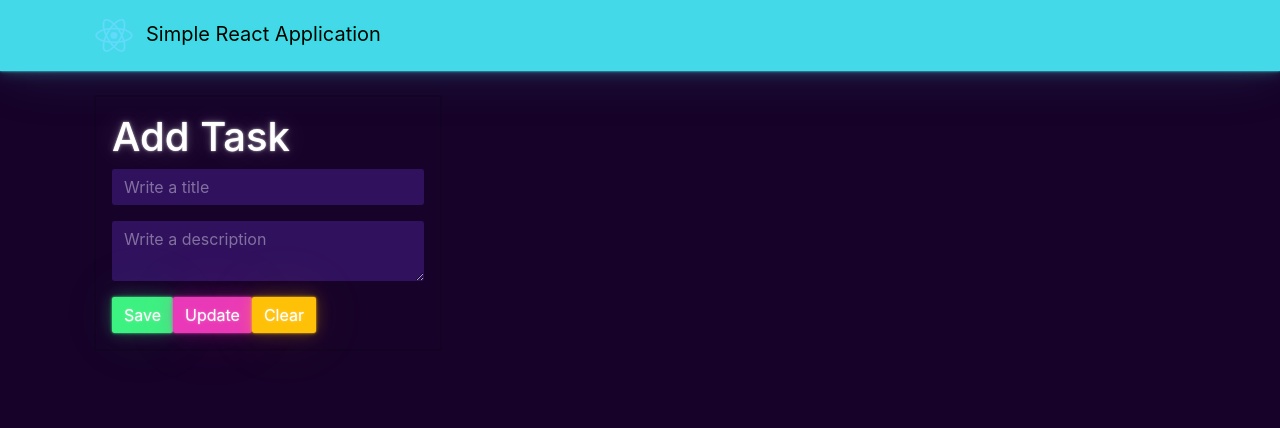
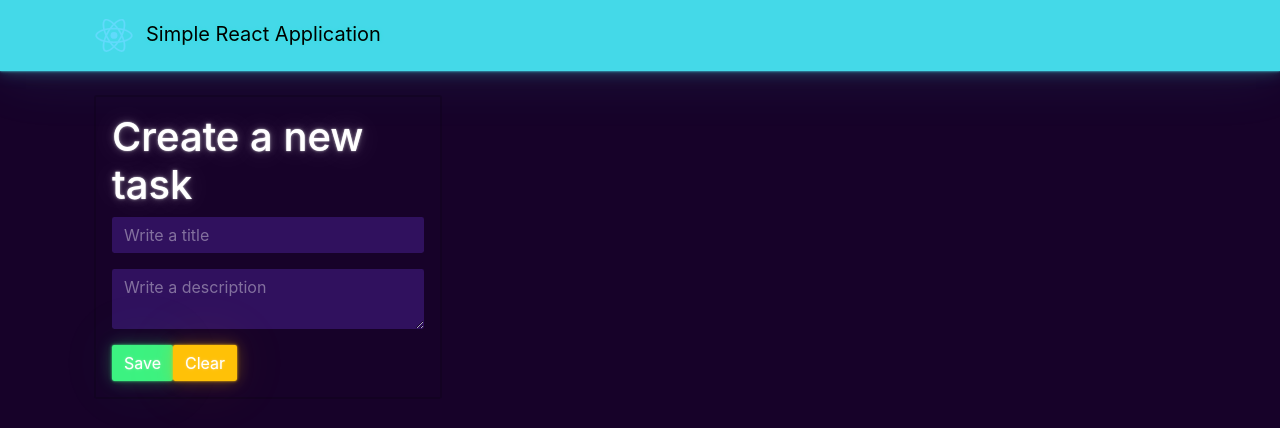
Before and after one commit to crolopez/simple-react-app, a React (Create React App) app: page / in a window 1280 px wide. Shown: the top 428 px of the page. Built offline with nearby package versions, Linux system fonts and the light colour scheme.

Commit message:
Enable or disable the buttons depending on the form state

```diff
--- a/src/components/TaskForm.tsx
+++ b/src/components/TaskForm.tsx
@@ -1,4 +1,4 @@
-import { ChangeEvent, useContext, useRef } from 'react'
+import { ChangeEvent, useContext, useEffect, useRef } from 'react'
 import { TaskStateContext, TaskSubmitHandlerContext } from '../Contexts'
 import { defaultTask } from '../helpers/defaultTask'
 
@@ -6,7 +6,10 @@ type HandleInputChange = ChangeEvent<HTMLInputElement|HTMLTextAreaElement>
 type ButtonClickEvent = React.MouseEvent<HTMLButtonElement, MouseEvent>
 
 export default function TaskForm(): JSX.Element {
-  const inputTitle = useRef<HTMLInputElement>(null)
+  const headerRef = useRef<HTMLHeadingElement>(null)
+  const saveButtonRef = useRef<HTMLButtonElement>(null)
+  const updateButtonRef = useRef<HTMLButtonElement>(null)
+  const inputTitleRef = useRef<HTMLInputElement>(null)
   const taskSubmitHandler = useContext(TaskSubmitHandlerContext)
   const formTaskState = useContext(TaskStateContext)
 
@@ -20,33 +23,48 @@ export default function TaskForm(): JSX.Element {
     e.preventDefault()
     taskSubmitHandler(formTaskState.task)
     formTaskState.setTask(defaultTask)
-    inputTitle.current?.focus()
+    inputTitleRef.current?.focus()
   }
 
   const handleClearTask = (e: ButtonClickEvent) => {
     e.preventDefault()
     formTaskState.setTask(defaultTask)
-    inputTitle.current?.focus()
+    inputTitleRef.current?.focus()
   }
+
+  useEffect(() => {
+    if (headerRef.current == null
+      || saveButtonRef.current == null
+      || updateButtonRef.current == null) return
+
+    const newTask = formTaskState.task.id == 0
+
+    headerRef.current.textContent = newTask
+      ? 'Create a new task': 'Update the task'
+    saveButtonRef.current.hidden = !newTask
+    updateButtonRef.current.hidden = newTask
+  })
 
   return (
     <div className='card card-body bg-none'>
-      <h1>Add Task</h1>
+      <h1 ref={headerRef}></h1>
 
       <form>
         <input name='title' type="text" placeholder='Write a title'
           className='form-control mb-3 shadow-none border-0'
           onChange={handleInputChange} value={formTaskState.task.title}
-          autoFocus ref={inputTitle}/>
+          autoFocus ref={inputTitleRef}/>
 
         <textarea name="description" rows={2} placeholder='Write a description'
           className='form-control mb-3 shadow-none border-0'
           onChange={handleInputChange} value={formTaskState.task.description}/>
 
-        <button className='btn btn-success' onClick={handleTaskSubmit}>
+        <button className='btn btn-success' onClick={handleTaskSubmit}
+          ref={saveButtonRef}>
           Save
         </button>
-        <button className='btn btn-secondary' onClick={handleTaskSubmit}>
+        <button className='btn btn-secondary' onClick={handleTaskSubmit}
+          ref={updateButtonRef}>
           Update
         </button>
         <button className='btn btn-warning' onClick={handleClearTask}>
```
